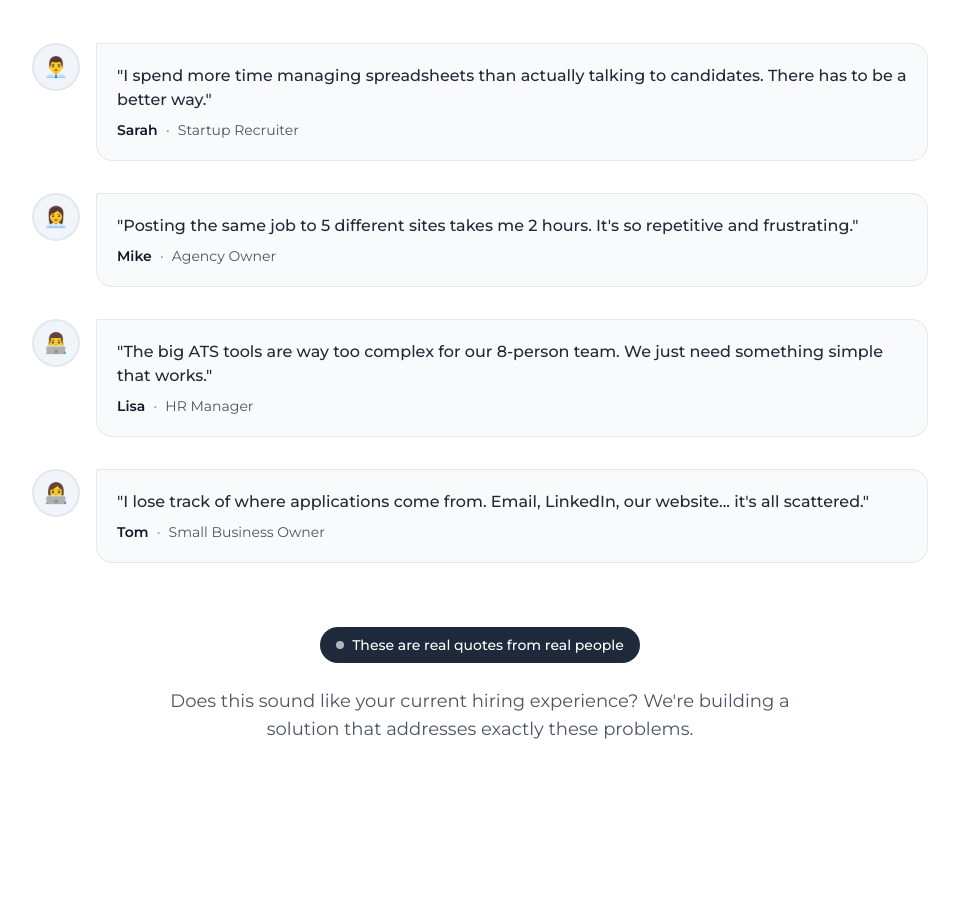
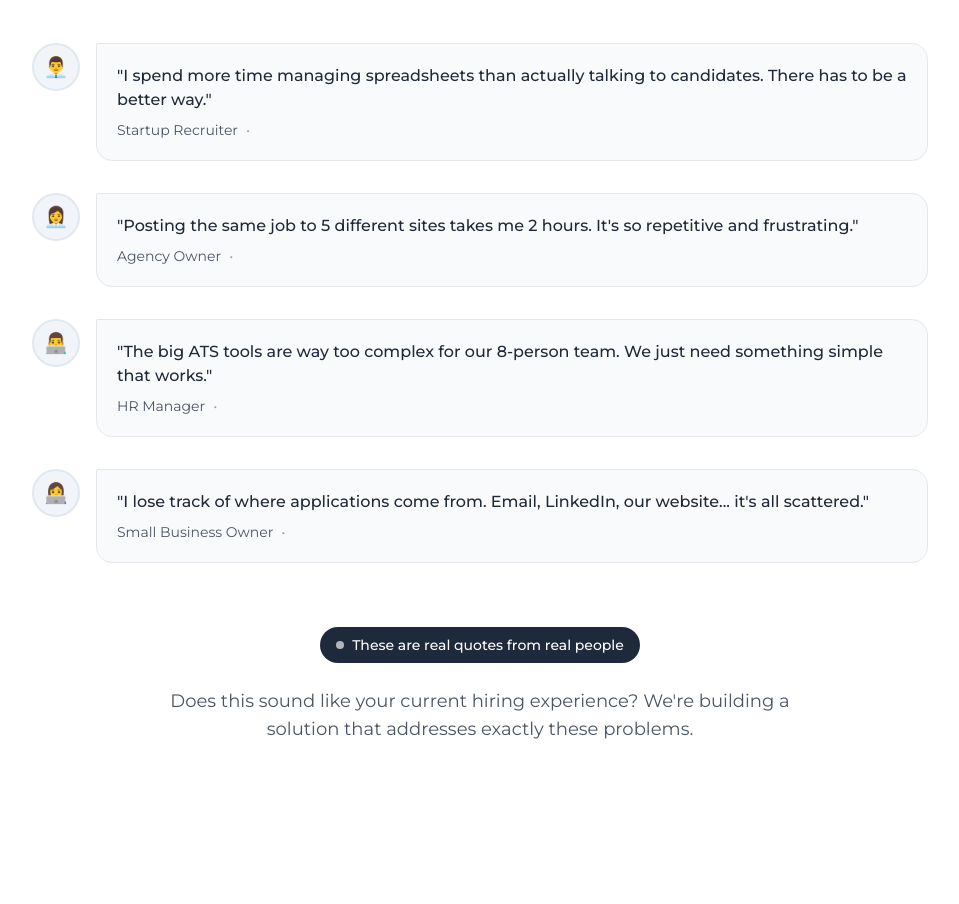
Before and after one commit to meanMonk/career-landing, a Next.js app: page / in a window 1280 px wide. Shown: the part 1120-2024 px from the top of the page, without its empty margins (160-1119 px from the left). Built offline with nearby package versions, Linux system fonts and the light colour scheme.

Commit message:
fix problem section

```diff
--- a/src/components/ProblemSection.tsx
+++ b/src/components/ProblemSection.tsx
@@ -74,9 +74,9 @@ export default function ProblemSection() {
                     "{problem.quote}"
                   </blockquote>
                   <div className="chat-attribution">
-                    <span className="font-semibold text-gray-900">{problem.name}</span>
+                    {/* <span className="font-semibold text-gray-900">{problem.name}</span> */}
+                    <span className="text-gray-600">{problem.title}</span>
                     <span className="mx-2 text-gray-400">•</span>
-                    <span className="text-gray-600">{problem.title}</span>
                   </div>
                 </div>
               </div>
```
